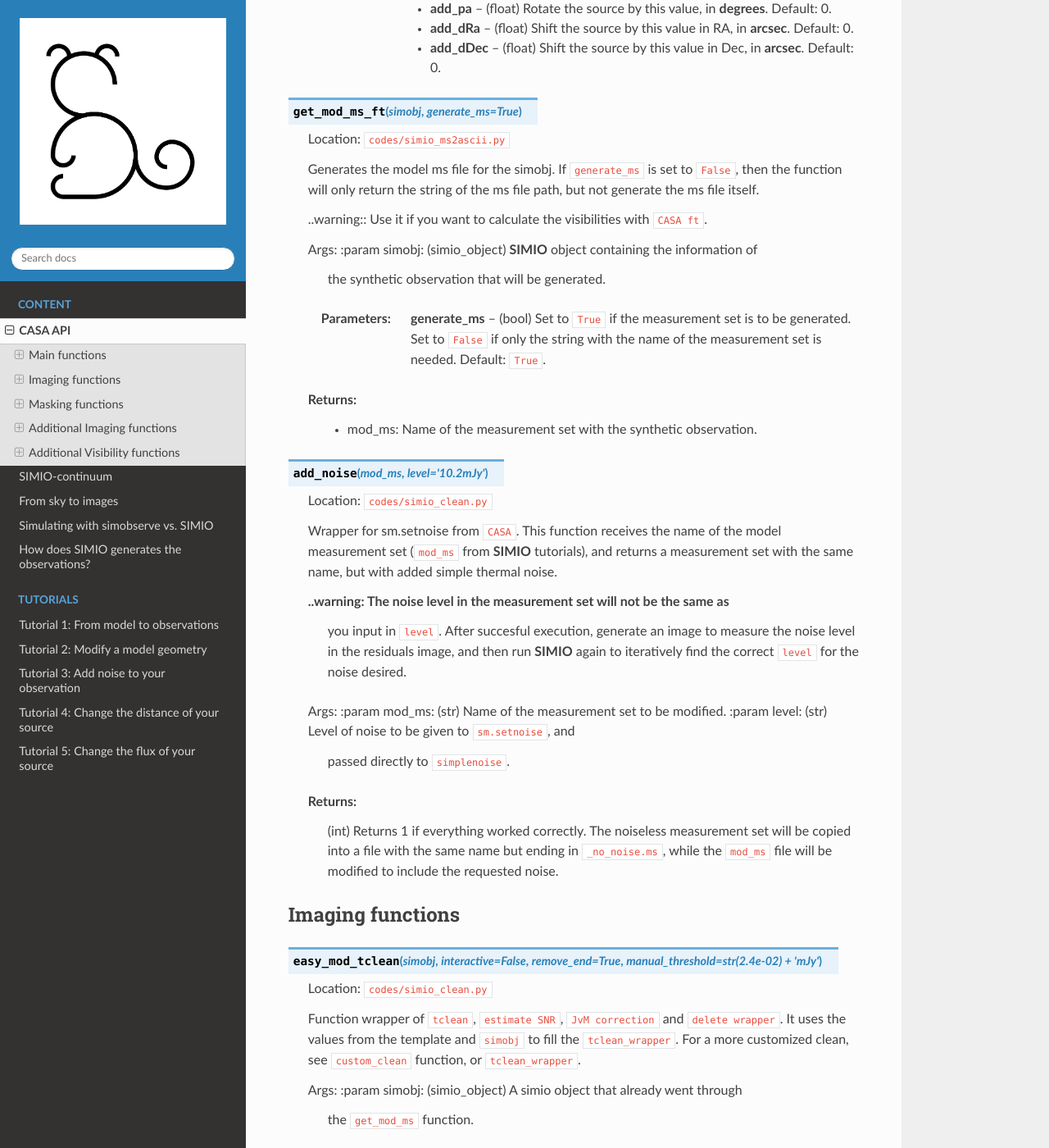
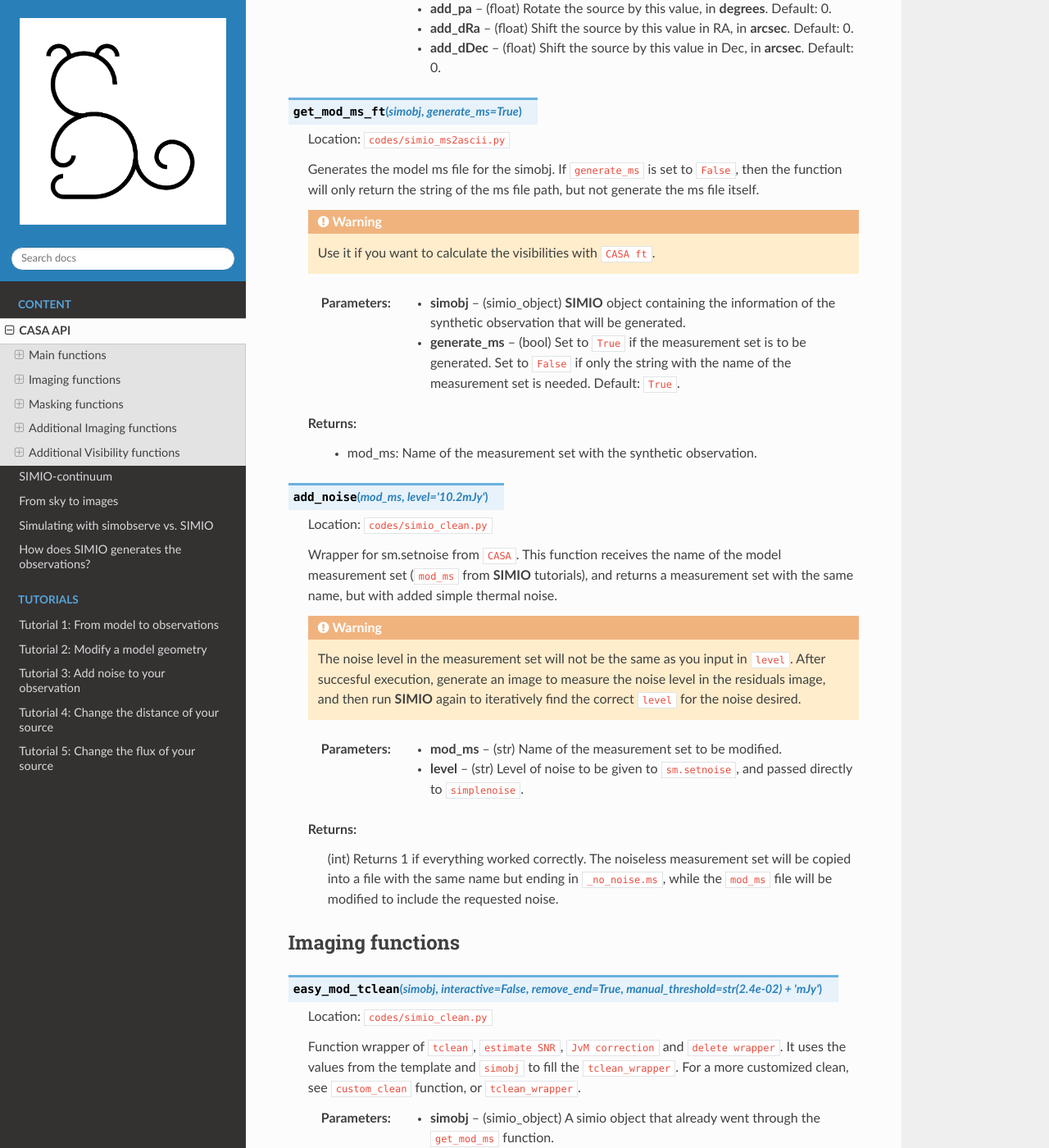
Before and after one commit to nicokurtovic/SIMIO, a Sphinx documentation site: the page built from docs/content/api_simio.rst, in a window 1280 px wide and 1400 px high, scrolled down 986 px. Shown: the whole window at 82% size. Built offline with Sphinx 7.4.7 and the Read the Docs theme 2.0.0, drawn with Linux system fonts in a browser that asks for light colours; formulas are drawn with MathJax 3; part of the change alters nothing that is shown; some of the changed text lies outside the part shown.

```diff
--- a/docs/content/api_simio.rst
+++ b/docs/content/api_simio.rst
@@ -31,7 +31,7 @@ Main functions
    :param use_geom: (bool) Set to True if you want to use the geometry of the
                     template. If you set it to False, then the parameters
                     ``add_inc``, ``add_pa``, ``add_dRa``, ``add_dDec`` are
-                    activated.
+                    activated. |
                     Default: ``True``
    :param distance: (float) Distance at which your model has to be positioned,
                     in **parsecs**. If set to None, then the distance of the
@@ -63,9 +63,8 @@ Main functions
    to ``False``, then the function will only return the string of the ms file
    path, but not generate the ms file itself.
 
-   ..warning:: Use it if you want to calculate the visibilities with ``CASA ft``.
+   .. warning:: Use it if you want to calculate the visibilities with ``CASA ft``.
 
-   Args:
    :param simobj: (simio_object) **SIMIO** object containing the information of
                    the synthetic observation that will be generated.
    :param generate_ms: (bool) Set to ``True`` if the measurement set is to be
@@ -85,13 +84,12 @@ Main functions
    the model measurement set (``mod_ms`` from **SIMIO** tutorials), and returns
    a measurement set with the same name, but with added simple thermal noise.
 
-   ..warning: The noise level in the measurement set will not be the same as
-                   you input in ``level``. After succesful execution, generate
-                   an image to measure the noise level in the residuals image,
-                   and then run **SIMIO** again to iteratively find the correct
-                   ``level`` for the noise desired.
+   .. warning:: The noise level in the measurement set will not be the same as
+      you input in ``level``. After succesful execution, generate
+      an image to measure the noise level in the residuals image,
+      and then run **SIMIO** again to iteratively find the correct
+      ``level`` for the noise desired.
 
-   Args:
    :param mod_ms: (str) Name of the measurement set to be modified.
    :param level: (str) Level of noise to be given to ``sm.setnoise``, and
                    passed directly to ``simplenoise``.
@@ -118,7 +116,6 @@ Imaging functions
    For a more customized clean, see ``custom_clean`` function, or
    ``tclean_wrapper``.
 
-   Args:
    :param simobj: (simio_object) A simio object that already went through
                   the ``get_mod_ms`` function.
    :param interactive: (boolean) Interactive clean. Recommended to set ``True``.
```
